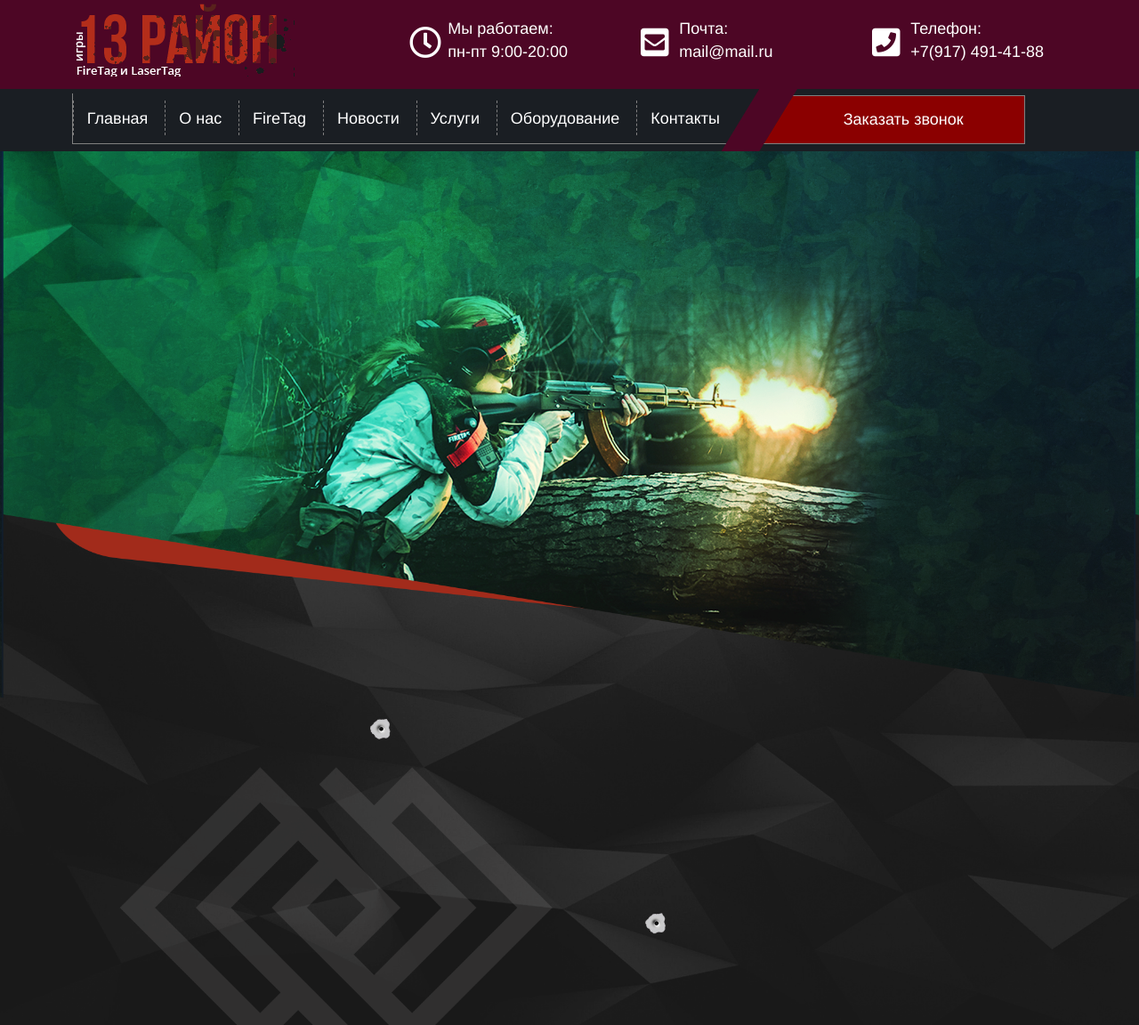
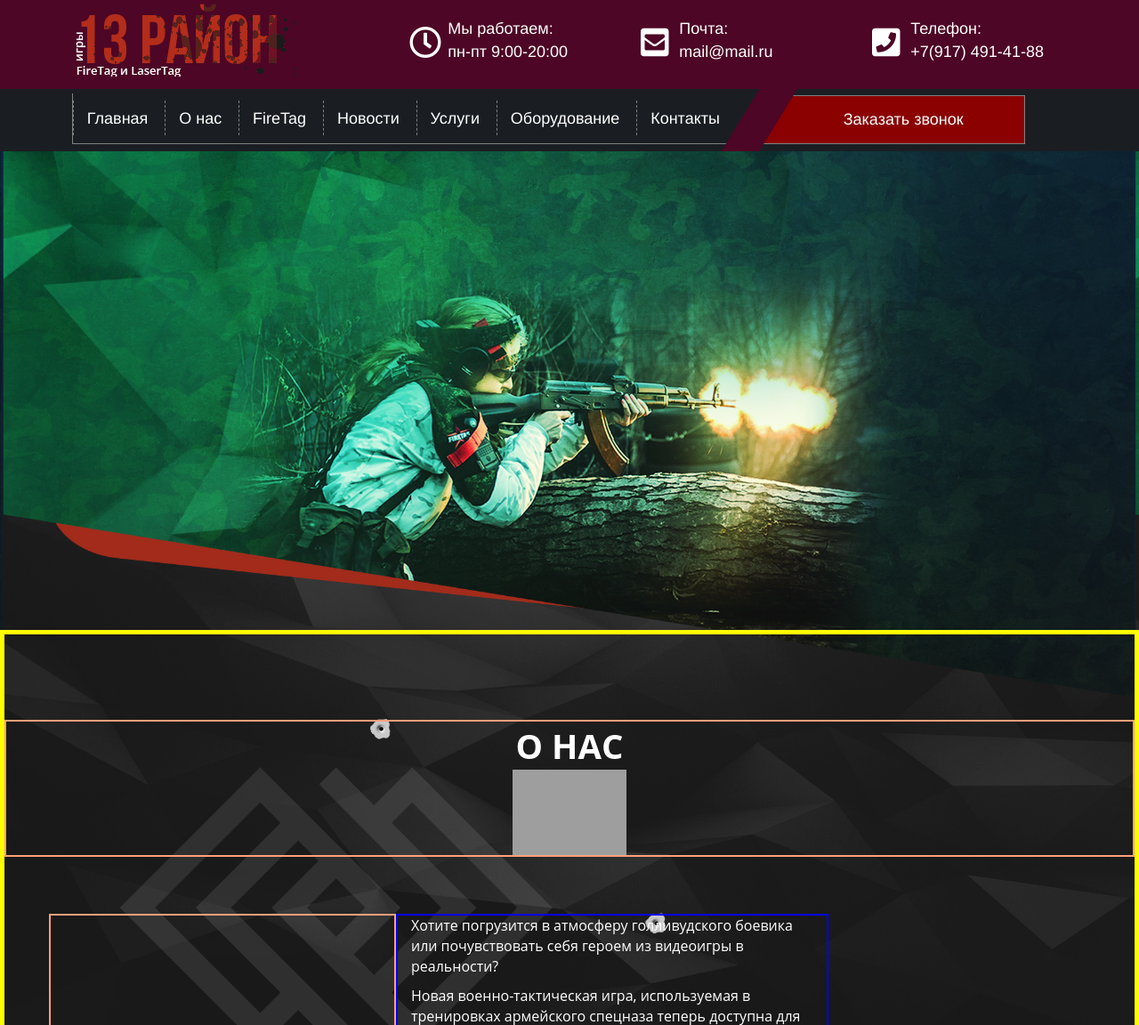
Before and after one commit to kotovenc/firetag, a Django app: template Firetag_app/templates/index.html in a window 1280 px wide. Shown: the top 1152 px of the page at 89% size. Run offline with Django 3.2, Linux system fonts and the light colour scheme; the template is opened without the code that fills it, so the values that code supplies are empty; some libraries are stand-ins or nearby versions; grey boxes are pictures that could not be loaded.

Commit message:
Наработки по блоку "О нас"

```diff
--- a/Firetag_app/templates/index.html
+++ b/Firetag_app/templates/index.html
@@ -145,6 +145,30 @@ crossorigin="anonymous"></script>
 <div class="about">
   <div class="about_content">
     <!--Код блока about-->
+	<div class="about_tit">
+          <p>О НАС</p>
+          <img src="img/about-separ.png" />
+    </div>
+	<div class="container">
+		<div class="row">
+			<div class="col-lg-4 col-md-3 col-sm-2 col-xs-2 about_circle">
+
+			</div>
+			<div class="col-lg-8 col-md-9 col-sm-10 col-xs-10 about_text">
+			  <p>Хотите погрузится в атмосферу голливудского боевика или почувствовать себя героем из видеоигры в реальности?</p>
+			  <p>Новая военно-тактическая игра, используемая в тренировках армейского спецназа теперь доступна для вас!</p>
+			  <p>Ни пейнтбол, ни страйкбол, ни лазертаг не могут сравниться по степени реализма при этом:</p>
+			  <ul>
+				<li>нет метаемого снаряда;</li>
+				<li>не требуется защитное снаряжение;</li>
+				<li>дистанция стрельбы до 1000 м;</li>
+				<li>бывшее боевое охолощенное оружие.</li>
+			  </ul>
+			  <p>Мы можем организовать корпоративные фаертаг игры, мастер-классы и тренинги по обращению с оружием, тактике и полевой медицине, квесты и военно-спортивные мероприятия.</p>
+			</div>
+		</div>
+	  </div>
+	</div>
   </div>
   <div class="about_bg">
     <!--img src="img/about-bg.png" /-->
--- a/Firetag_app/templates/style.css
+++ b/Firetag_app/templates/style.css
@@ -185,9 +185,58 @@
 }
 
 .about_content {
-	//border: 5px solid yellow;
+	font-family: 'Open Sans', sans-serif;
+	border: 5px solid yellow;
 	width: 100%;
+	height: 80vh;
+	//margin-top: 0.7vw;
 	position: absolute;
+	z-index: 3;
+}
+
+.about_tit {
+	border: 2px solid LightSalmon;
+	margin-top: 12vh;
+	text-align: center;
+}
+
+.about_tit>p {
+	font-family: 'Open Sans', sans-serif;
+	font-size: 3vw;
+	font-weight: bold;
+	color: #FFFFFF;
+}
+
+.about_tit>img {
+	width: 10vw;
+	margin-top: -10px;
+}
+
+.about_text {
+	border: 2px solid blue;
+	height: 45vh;
+	width: 38vw;
+	font-size: 16px;
+	color: #FFFFFF;
+}
+
+ul {
+  list-style-type:none;
+}
+
+.about_text ul li:before {
+	content:  "—";
+  position: relative;
+  left:     -5px;
+}
+
+.about_content .container {
+	margin-top: 8vh;
+}
+
+.about_circle {
+	border: 2px solid LightSalmon;
+	height: 45vh;
 }
 
 .whatIsFiretag{
@@ -391,6 +440,10 @@
 	.rightbar {
 		clip-path: polygon(7% 0, 100% 0, 100% 100%, 0% 100%);
 	}
+
+	.about_text {
+		font-size: 13px;
+	}
 }
 
 @media (min-width: 768px) and (max-width: 992px) {
```
